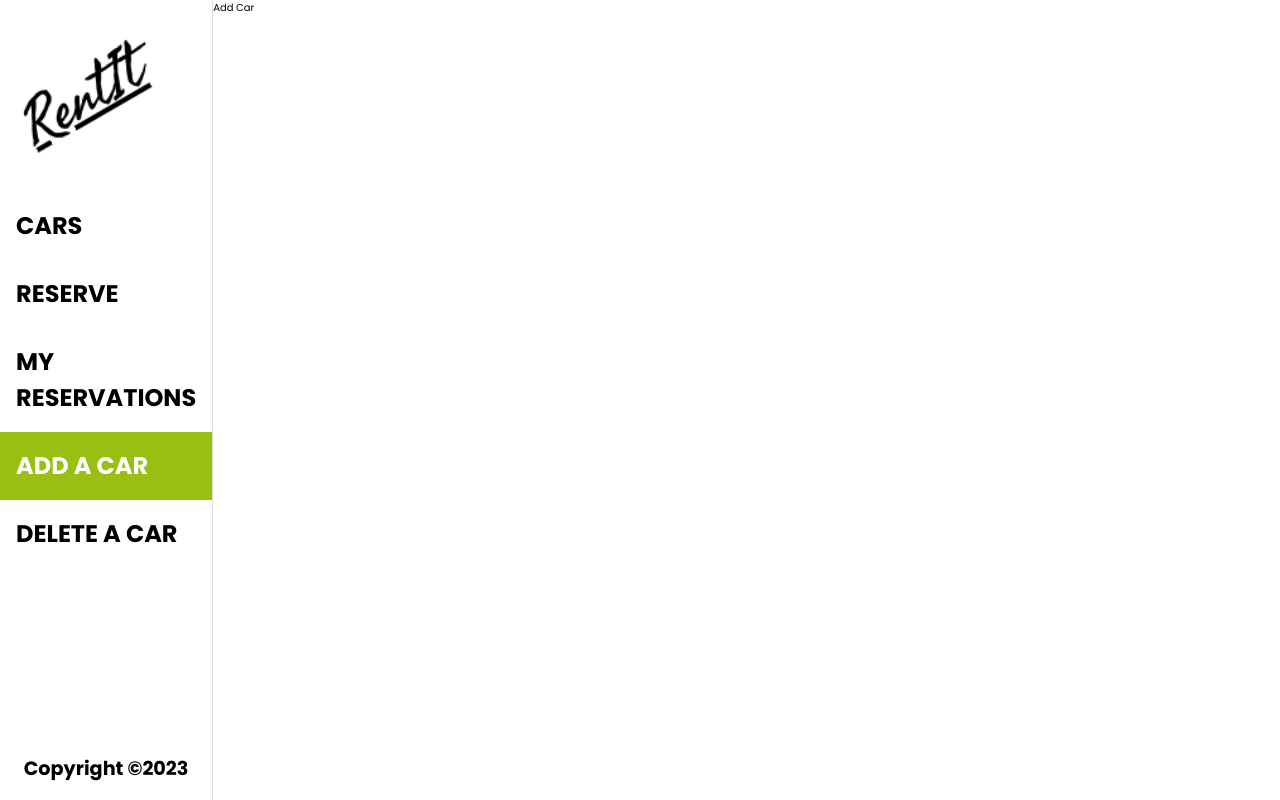
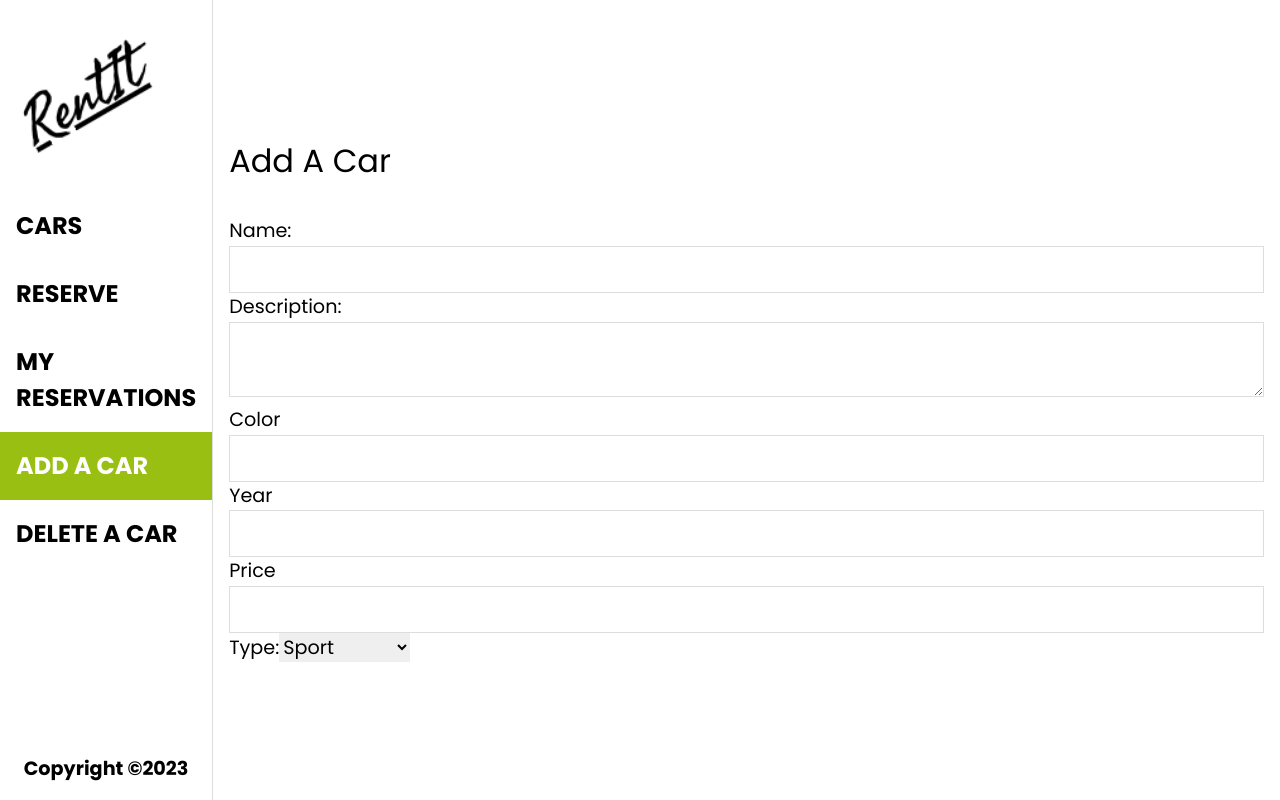
Before and after one commit to wassimchakib/Car-Rental-Front-End, a React (Create React App) app: page /add in a window 1280 px wide. Built offline with nearby package versions, Linux system fonts and the light colour scheme; a web font is replaced by a local one.

Commit message:
Add form

```diff
--- a/src/App.css
+++ b/src/App.css
@@ -23,3 +23,13 @@ body {
 #root {
   display: flex;
 }
+
+.container {
+  padding: 1rem;
+}
+
+@media (max-width: 680px) {
+  #root {
+    flex-direction: column;
+  }
+}
--- a/src/pages/AddCar/AddCar.jsx
+++ b/src/pages/AddCar/AddCar.jsx
@@ -1,5 +1,54 @@
-import React from 'react';
+import React, { useState } from 'react';
+import './index.css';
 
-const AddCar = () => <h1>Add Car</h1>;
+const AddCar = () => {
+  const [name, setName] = useState('');
+  const [description, setDescription] = useState('');
+  const [color, setColor] = useState('');
+  const [year, setYear] = useState('');
+  const [price, setPrice] = useState('');
+  const [type, setType] = useState('');
+
+  return (
+    <>
+      <h2>Add A Car</h2>
+      <form>
+        <label htmlFor="name">
+          Name:
+          <input type="text" required onChange={setName} id="name" />
+        </label>
+        <label htmlFor="description">
+          Description:
+          <textarea onChange={setDescription} id="description" />
+        </label>
+        <label htmlFor="color">
+          Color
+          <input type="text" onChange={setColor} id="color" />
+        </label>
+        <label htmlFor="year">
+          Year
+          <input type="text" required onChange={setYear} id="year" />
+        </label>
+        <label htmlFor="price">
+          Price
+          <input type="text" required onChange={setPrice} id="price" />
+        </label>
+        <label htmlFor="type">
+          Type:
+          <select id="type" onChange={setType}>
+            <option value="Sport">Sport</option>
+            <option value="Pickup">Pickup</option>
+            <option value="Super">Super</option>
+            <option value="Coupe">Coupe</option>
+            <option value="Limousine">Limousine</option>
+            <option value="Convertible">Convertible</option>
+            <option value="Micro">Micro</option>
+          </select>
+        </label>
+      </form>
+      <p>{name.toString}</p>
+    </>
+  );
+};
 
 export default AddCar;
--- /dev/null
+++ b/src/pages/AddCar/index.css
@@ -0,0 +1,21 @@
+input,
+textarea {
+  width: 100%;
+  padding: 0.5rem 1rem;
+  border: 1px solid #ddd;
+}
+
+label {
+  font-size: 1.2rem;
+}
+
+h2 {
+  font-size: 2rem;
+  margin-bottom: 2rem;
+}
+
+.container {
+  display: flex;
+  flex-direction: column;
+  justify-content: center;
+}
```
